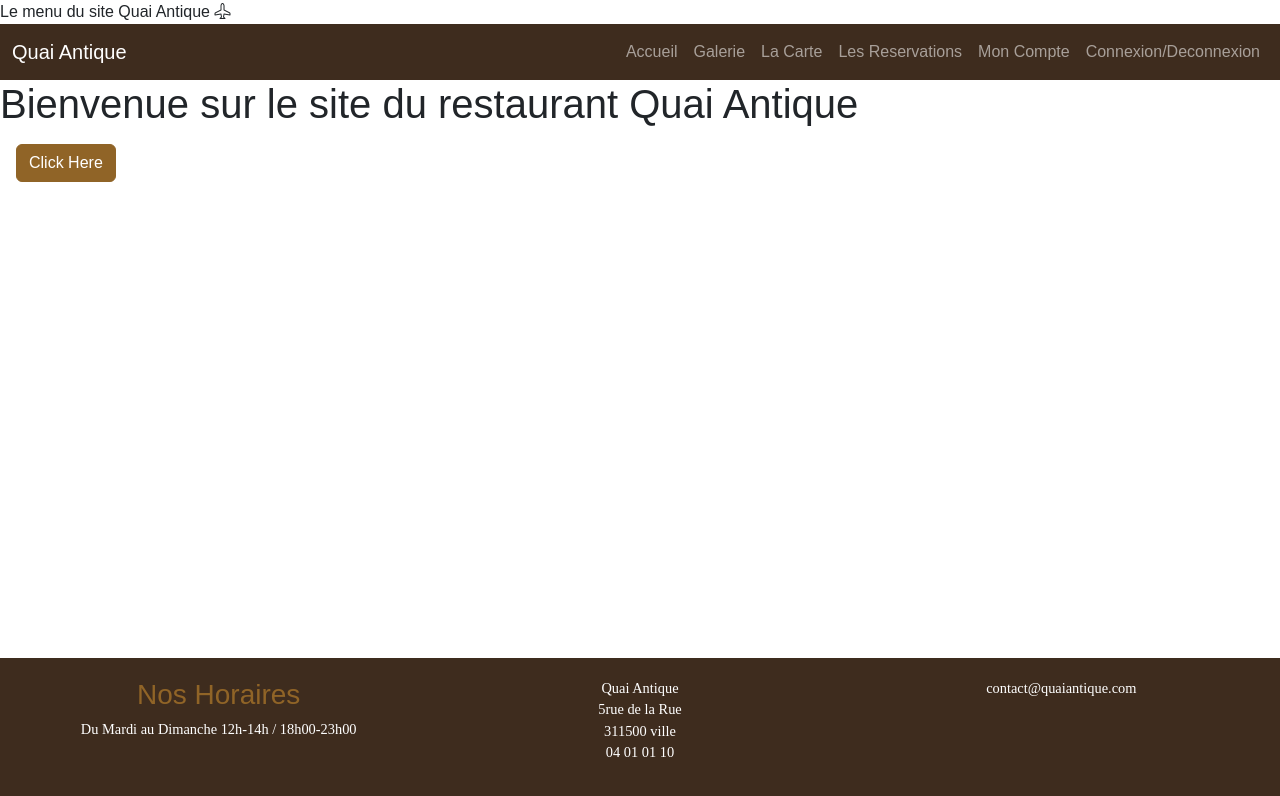
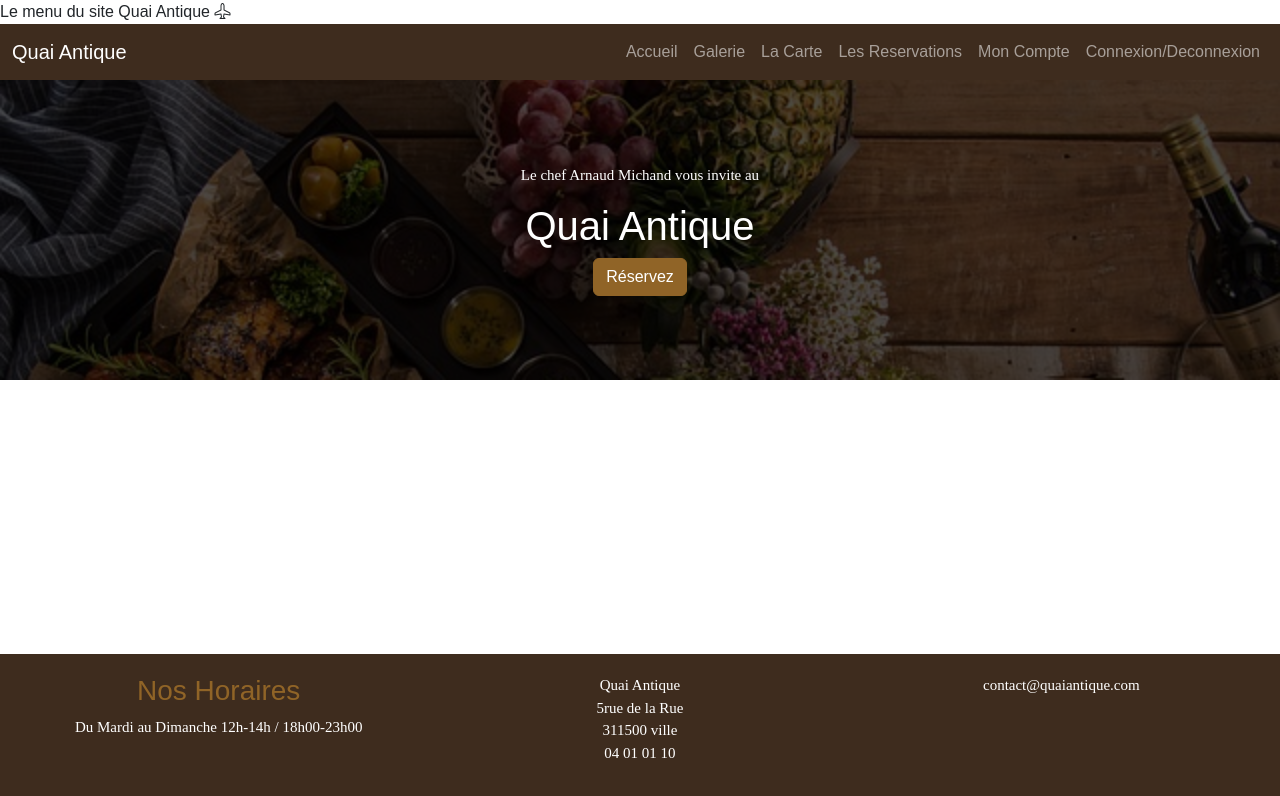
Before and after one commit to jonluca7/QuaiAntiqueRestaurantFront, a website with bundled scripts: page index.html in a window 1280 px wide. Built offline with nearby package versions, Linux system fonts and the light colour scheme; files whose address does not match are found by name; a web font is replaced by a local one.

Commit message:
Ajout site bloc Big Tittle

```diff
--- a/pages/home.html
+++ b/pages/home.html
@@ -1,4 +1,7 @@
-<h1>Bienvenue sur le site du restaurant Quai Antique</h1>
-<div class="m-3">
-<button type="button" class="btn btn-primary" > Click Here</button>
+<div class="hero-scene text-center text-white ">
+    <div class="hero-scene-content">
+        <p>Le chef Arnaud Michand vous invite au</p>
+        <h1>Quai Antique</h1>
+        <button type="button" class="btn btn-primary" > Réservez</button>
+    </div>
 </div>
--- a/scss/main.scss
+++ b/scss/main.scss
@@ -19,4 +19,33 @@ footer.footer{
 
 p{
     font-family: $font-family-serif;
+    font-size: 15px;
 }
+
+.hero-scene{
+    position:relative;
+    &::before{
+        content:"";
+        position:absolute;
+        top:0;
+        left:0;
+        width:100%;
+        height:100%;
+        background-image: url(../Images/FontHeroScene.jpg);
+        background-size: cover;
+        filter:brightness(0.3);
+    }
+
+    // Positionner les élements devant le ::before
+    *{
+        position: relative;
+    }
+
+    .hero-scene-content{
+        height:300px;
+        display: flex;
+        flex-direction: column;
+        justify-content: center;
+        align-items: center;
+    }
+}
```
Also changed, not shown: scss/main.css, 1 other file.
